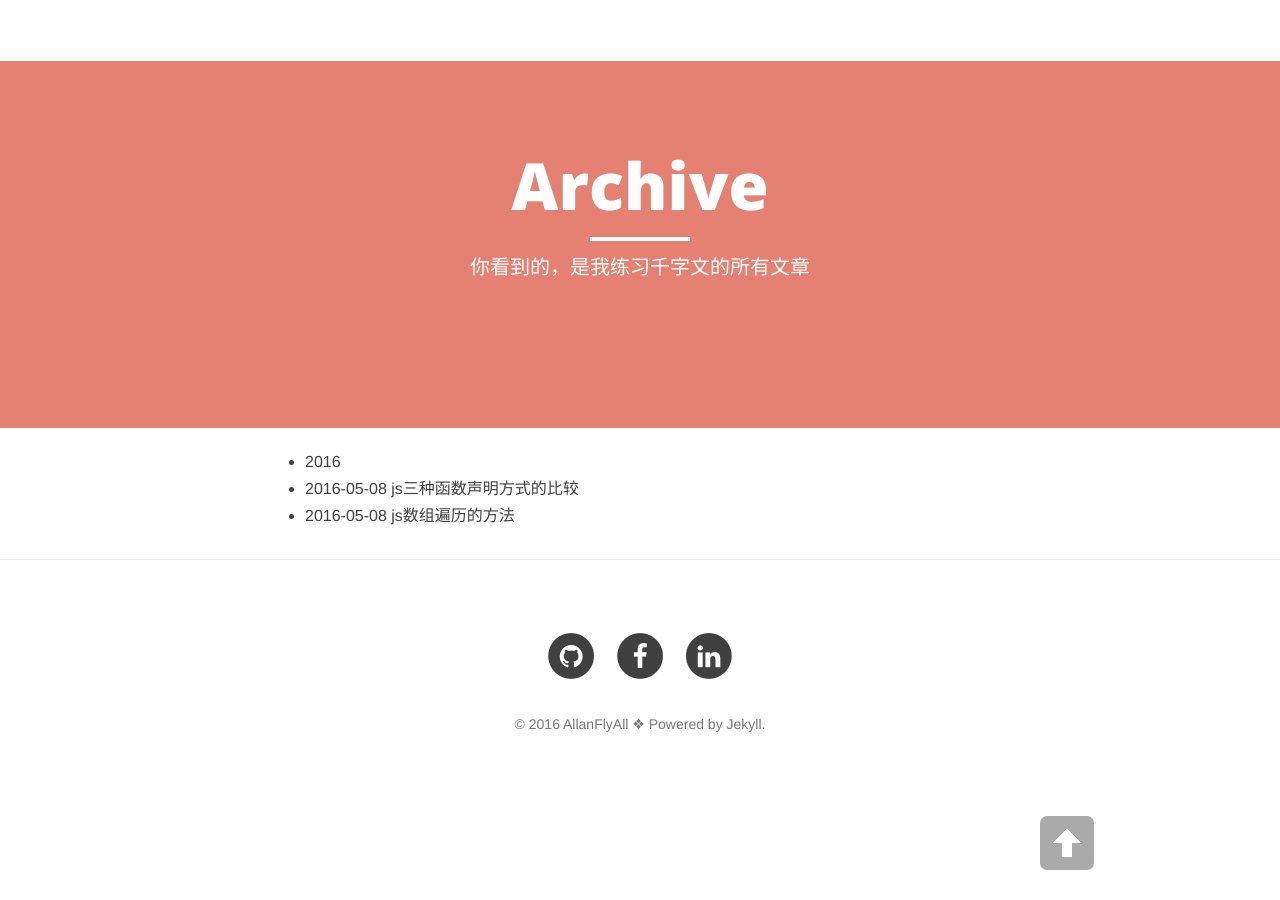
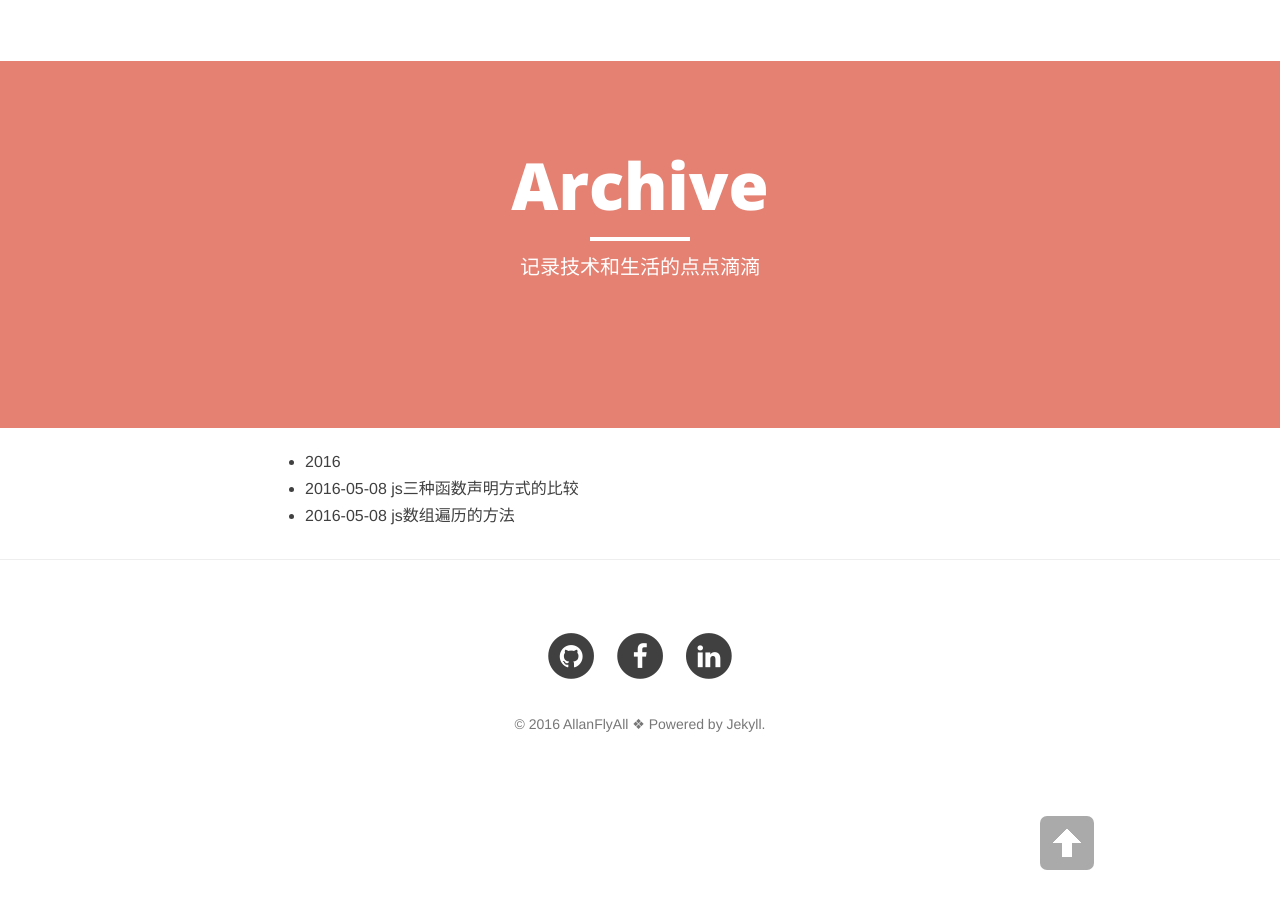
Before and after one commit to AllanFly120/AllanFly120.github.io, a Jekyll site: the page built from archive.md, in a window 1280 px wide. Built offline with Jekyll 4.4.1, drawn with Linux system fonts in a browser that asks for light colours; nearby versions of some CDN libraries.

Commit message:
change page

```diff
--- a/archive.md
+++ b/archive.md
@@ -1,7 +1,7 @@
 ---
 layout: page
 title: "Archive"
-description: "你看到的，是我练习千字文的所有文章"
+description: "记录技术和生活的点点滴滴"
 header-img: "img/orange.jpg"
 ---
 
--- a/milestone.md
+++ b/x-laboratory.md
@@ -1,6 +1,6 @@
 ---
 layout: page
-title: "milestone"
+title: "x-laboratory"
 description: "知之真切笃实处即是行，行之明觉精察处即是知 "
 header-img: "img/zhihu.jpg"
 ---
```
Also changed, not shown: 11 other files.
